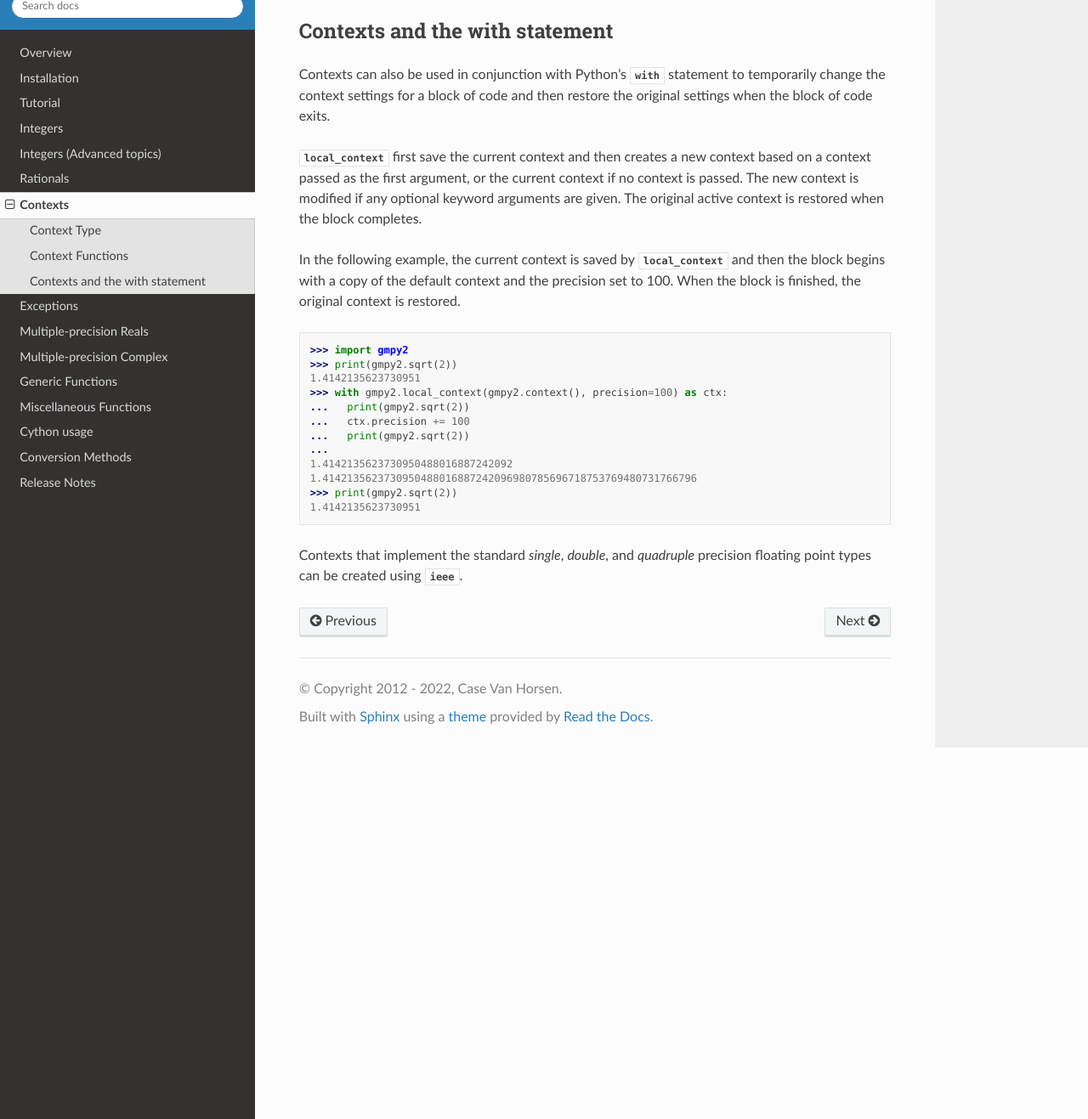
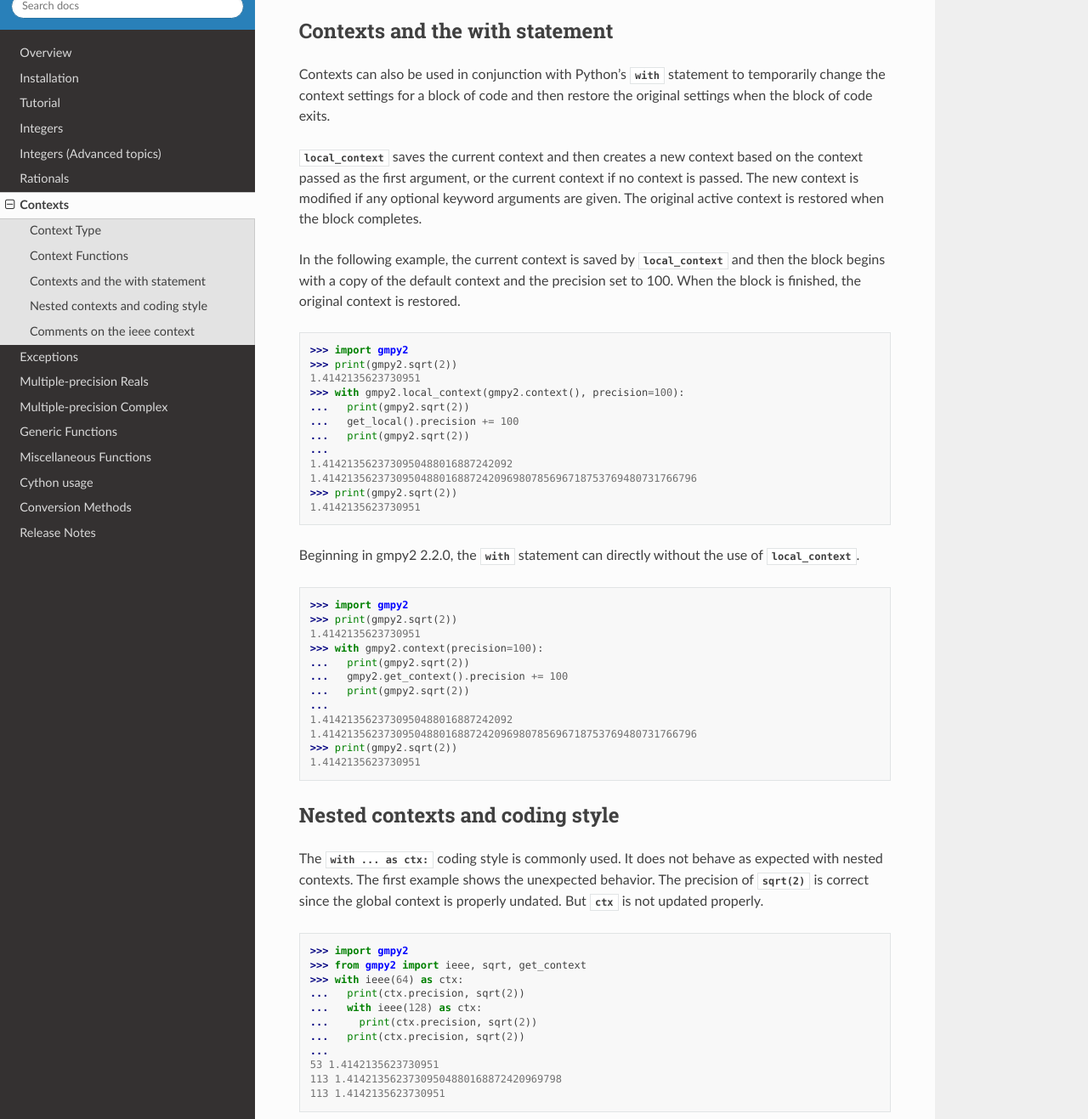
Before and after one commit to aleaxit/gmpy, a Sphinx documentation site: the page built from docs/contexts.rst, in a window 1280 px wide and 1400 px high, scrolled down 937 px, cut to the strip 83-1400 px from the top of the window. Shown: the whole strip at 85% size. Built offline with Sphinx 7.4.7 and the Read the Docs theme 2.0.0, drawn with Linux system fonts in a browser that asks for light colours; formulas are drawn with MathJax 3; the version number is read from the project's files by our own code; some of the changed text lies outside the part shown.

Commit message:
Refactor context manager code; with bug in 'with context'.

```diff
--- a/docs/contexts.rst
+++ b/docs/contexts.rst
@@ -32,8 +32,8 @@
 statement to temporarily change the context settings for a block of code and
 then restore the original settings when the block of code exits.
 
-`local_context` first save the current context and then creates a new
-context based on a context passed as the first argument, or the current context
+`local_context` saves the current context and then creates a new context
+based on the context passed as the first argument, or the current context
 if no context is passed. The new context is modified if any optional keyword
 arguments are given. The original active context is restored when the block
 completes.
@@ -47,9 +47,9 @@
     >>> import gmpy2
     >>> print(gmpy2.sqrt(2))
     1.4142135623730951
-    >>> with gmpy2.local_context(gmpy2.context(), precision=100) as ctx:
+    >>> with gmpy2.local_context(gmpy2.context(), precision=100):
     ...   print(gmpy2.sqrt(2))
-    ...   ctx.precision += 100
+    ...   get_local().precision += 100
     ...   print(gmpy2.sqrt(2))
     ...
     1.4142135623730950488016887242092
@@ -57,5 +57,65 @@
     >>> print(gmpy2.sqrt(2))
     1.4142135623730951
 
+Beginning in gmpy2 2.2.0, the :keyword:`with` statement can directly without
+the use of `local_context`.
+
+.. doctest::
+
+    >>> import gmpy2
+    >>> print(gmpy2.sqrt(2))
+    1.4142135623730951
+    >>> with gmpy2.context(precision=100):
+    ...   print(gmpy2.sqrt(2))
+    ...   gmpy2.get_context().precision += 100
+    ...   print(gmpy2.sqrt(2))
+    ...
+    1.4142135623730950488016887242092
+    1.4142135623730950488016887242096980785696718753769480731766796
+    >>> print(gmpy2.sqrt(2))
+    1.4142135623730951
+
+Nested contexts and coding style
+--------------------------------
+
+The `with ... as ctx:` coding style is commonly used. It does not behave
+as expected with nested contexts. The first example shows the unexpected
+behavior. The precision of `sqrt(2)` is correct since the global context
+is properly undated. But `ctx` is not updated properly.
+
+.. doctest::
+
+    >>> import gmpy2
+    >>> from gmpy2 import ieee, sqrt, get_context
+    >>> with ieee(64) as ctx:
+    ...   print(ctx.precision, sqrt(2))
+    ...   with ieee(128) as ctx:
+    ...     print(ctx.precision, sqrt(2))
+    ...   print(ctx.precision, sqrt(2))
+    ...
+    53 1.4142135623730951
+    113 1.41421356237309504880168872420969798
+    113 1.4142135623730951
+
+This example uses the recommended coding style.
+
+.. doctest::
+
+    >>> import gmpy2
+    >>> from gmpy2 import ieee, sqrt, get_context
+    >>> with ieee(64):
+    ...   print(get_context().precision, sqrt(2))
+    ...   with ieee(128):
+    ...     print(get_context().precision, sqrt(2))
+    ...   print(get_context().precision, sqrt(2))
+    ...
+    53 1.4142135623730951
+    113 1.41421356237309504880168872420969798
+    53 1.4142135623730951
+
+Comments on the ieee context
+----------------------------
+
 Contexts that implement the standard *single*, *double*, and *quadruple*
-precision floating point types can be created using `ieee`.
+precision floating point types can be created using `ieee(32)`, `ieee(64)`,
+and `ieee(128)`. Higher precisions such as `ieee(1024)` are also supported.
```
Also changed, not shown: 4 other files.
